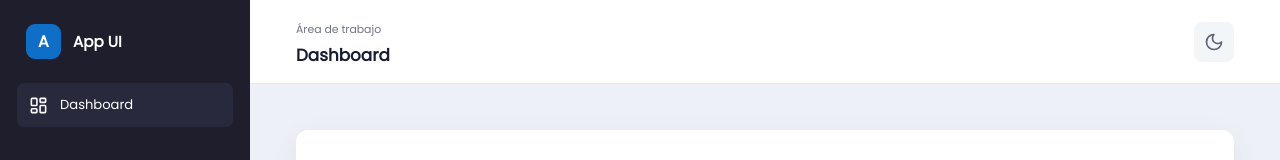
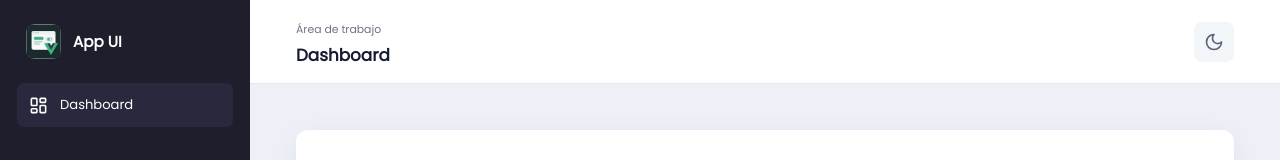
Before and after one commit to floriban/vuejs-ui, a Vue app in the folder packages/cli/assets/template/: page / in a window 1280 px wide. Shown: the top 160 px of the page. Built offline with nearby package versions, Linux system fonts and the light colour scheme.

Commit message:
feat: use custom logo in app and template favicon

```diff
--- a/index.html
+++ b/index.html
@@ -2,6 +2,7 @@
 <html lang="es">
   <head>
     <meta charset="UTF-8">
+    <link rel="icon" type="image/png" href="%BASE_URL%logo.png" />
     <meta name="viewport" content="width=device-width, initial-scale=1.0">
     <meta name="description" content="Catálogo inicial de componentes Vue reutilizables">
     <title>App UI · Componentes Vue</title>
--- a/packages/cli/assets/template/index.html
+++ b/packages/cli/assets/template/index.html
@@ -2,6 +2,7 @@
 <html lang="es">
   <head>
     <meta charset="UTF-8" />
+    <link rel="icon" type="image/png" href="%BASE_URL%logo.png" />
     <meta name="viewport" content="width=device-width, initial-scale=1.0" />
     <meta name="description" content="Dashboard creado con App UI" />
     <title>App UI Dashboard</title>
--- a/packages/cli/assets/template/src/layouts/AppDashboardLayout.vue
+++ b/packages/cli/assets/template/src/layouts/AppDashboardLayout.vue
@@ -3,6 +3,8 @@ import { computed, ref, watch } from 'vue'
 import { LayoutDashboard, Menu, Moon, PackagePlus, Sun, X } from '@lucide/vue'
 import { useRoute } from 'vue-router'
 import { useTheme } from '../composables/useTheme'
+
+const logoUrl = `${import.meta.env.BASE_URL}logo.png`
 
 const route = useRoute()
 const mobileOpen = ref(false)
@@ -15,7 +17,7 @@ watch(() => route.fullPath, () => { mobileOpen.value = false })
   <div class="app-shell">
     <button v-if="mobileOpen" class="app-shell__backdrop" aria-label="Cerrar navegación" @click="mobileOpen = false"></button>
     <aside class="app-shell__sidebar" :class="{ 'is-open': mobileOpen }">
-      <RouterLink class="app-shell__brand" :to="{ name: 'dashboard' }"><span>A</span><strong>App UI</strong></RouterLink>
+      <RouterLink class="app-shell__brand" :to="{ name: 'dashboard' }"><span><img :src="logoUrl" alt="" width="35" height="35" /></span><strong>App UI</strong></RouterLink>
       <button class="app-shell__close" type="button" aria-label="Cerrar menú" @click="mobileOpen = false"><X :size="20" /></button>
       <nav aria-label="Navegación principal">
         <RouterLink :to="{ name: 'dashboard' }"><LayoutDashboard :size="19" /><span>Dashboard</span></RouterLink>
@@ -37,7 +39,8 @@ watch(() => route.fullPath, () => { mobileOpen.value = false })
 .app-shell { display: grid; grid-template-columns: 250px minmax(0, 1fr); min-height: 100vh; }
 .app-shell__sidebar { position: sticky; top: 0; display: flex; flex-direction: column; height: 100vh; padding: 24px 17px; background: #1e1e2d; color: #a2a3b7; }
 .app-shell__brand { display: flex; align-items: center; gap: 12px; padding: 0 9px 24px; color: white; text-decoration: none; }
-.app-shell__brand > span { display: grid; place-items: center; width: 35px; height: 35px; border-radius: 9px; background: var(--color-primary); font-weight: 600; }
+.app-shell__brand > span { display: grid; place-items: center; width: 35px; height: 35px; border-radius: 9px; overflow: hidden; flex-shrink: 0; }
+.app-shell__brand img { display: block; width: 100%; height: 100%; object-fit: contain; transform: scale(1.65); }
 .app-shell__brand strong { font-size: .95rem; font-weight: 600; }
 .app-shell__sidebar nav { display: grid; gap: 5px; }
 .app-shell__sidebar nav a { display: flex; align-items: center; gap: 12px; min-height: 44px; padding: 0 12px; border-radius: 7px; color: #a2a3b7; font-size: .82rem; text-decoration: none; }
--- a/src/components/docs/DocsHeader.vue
+++ b/src/components/docs/DocsHeader.vue
@@ -4,6 +4,8 @@ import { Bell, FilePlus2, LayoutGrid, Moon, Search, Sun, Menu, PanelLeft, UserRo
 import { onMounted, onBeforeUnmount, ref, watch } from 'vue'
 import { useRoute } from 'vue-router'
 import { useTheme } from '../../composables/useTheme'
+
+const logoUrl = `${import.meta.env.BASE_URL}logo.png`
 
 const { theme, toggleTheme } = useTheme()
 
@@ -41,7 +43,7 @@ onBeforeUnmount(() => {
 <template>
   <header ref="headerElement" class="dashboard-header" :class="{ 'dashboard-header--navigation-open': mobilePanel === 'navigation', 'dashboard-header--tools-open': mobilePanel === 'tools' }">
     <div class="dashboard-mobile-bar">
-      <RouterLink :to="{ name: 'dashboard' }" class="dashboard-mobile-brand" aria-label="App UI, Dashboard"><span class="brand__mark">A</span><strong>App UI</strong></RouterLink>
+      <RouterLink :to="{ name: 'dashboard' }" class="dashboard-mobile-brand" aria-label="App UI, Dashboard"><span class="brand__mark"><img :src="logoUrl" alt="" width="38" height="38" /></span><strong>App UI</strong></RouterLink>
       <div class="dashboard-mobile-controls">
         <button type="button" aria-label="Abrir menú principal" title="Menú principal" aria-controls="mobile-navigation-panel" :aria-expanded="Boolean(mobileMenuOpen)" @click="mobilePanel = null; emit('open-menu')"><PanelLeft :size="23" /></button>
         <button ref="navigationToggle" type="button" aria-label="Navegación superior" title="Navegación superior" aria-controls="dashboard-shortcuts" :aria-expanded="mobilePanel === 'navigation'" @click="togglePanel('navigation')"><X v-if="mobilePanel === 'navigation'" :size="23" /><Menu v-else :size="23" /></button>
--- a/src/layouts/DocsLayout.vue
+++ b/src/layouts/DocsLayout.vue
@@ -7,6 +7,8 @@ import DocsNavigation from '../components/docs/DocsNavigation.vue'
 import AppDrawer from '../components/ui/AppDrawer.vue'
 import AppState from '../components/ui/AppState.vue'
 import { dashboardItem, findNavigationItem, navigationGroups } from '../config/navigation'
+
+const logoUrl = `${import.meta.env.BASE_URL}logo.png`
 
 const route = useRoute()
 const renderError = ref(false)
@@ -39,7 +41,7 @@ function handleMobileNavigation(event: MouseEvent) {
     <aside class="docs-sidebar">
       <div class="sidebar-header">
         <RouterLink class="brand" :to="{ name: dashboardItem.name }" aria-label="App UI, Dashboard">
-          <span class="brand__mark shrink-0 select-none">A</span>
+          <span class="brand__mark shrink-0 select-none"><img :src="logoUrl" alt="" width="38" height="38" /></span>
           <span class="brand__text"><strong>App UI</strong><small>Componentes Vue</small></span>
         </RouterLink>
         <button class="sidebar-toggle" type="button" :aria-label="collapsed ? 'Fijar menú expandido' : 'Plegar menú'"
```
Also changed, not shown: src/assets/styles/layout.css (+10 -2 lines), packages/cli/assets/template/public/logo.png (added), public/logo.png (added).
